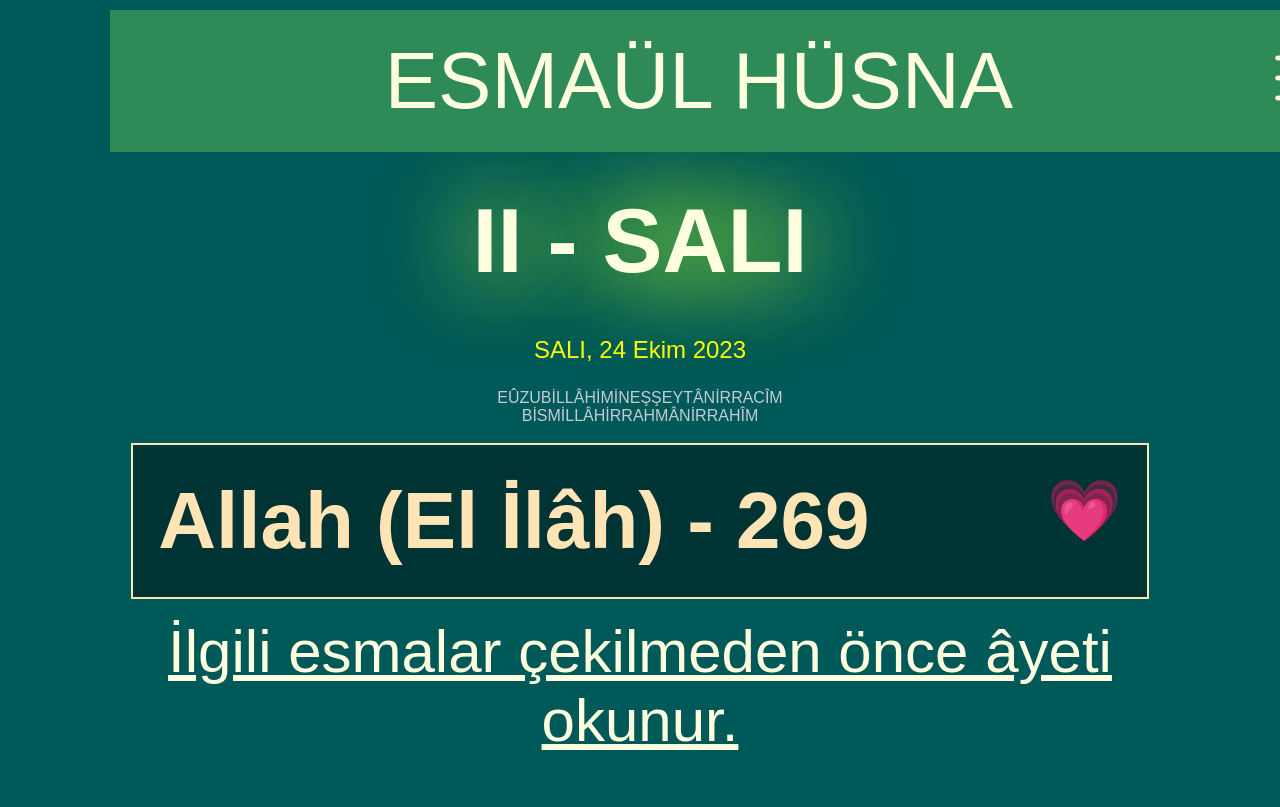
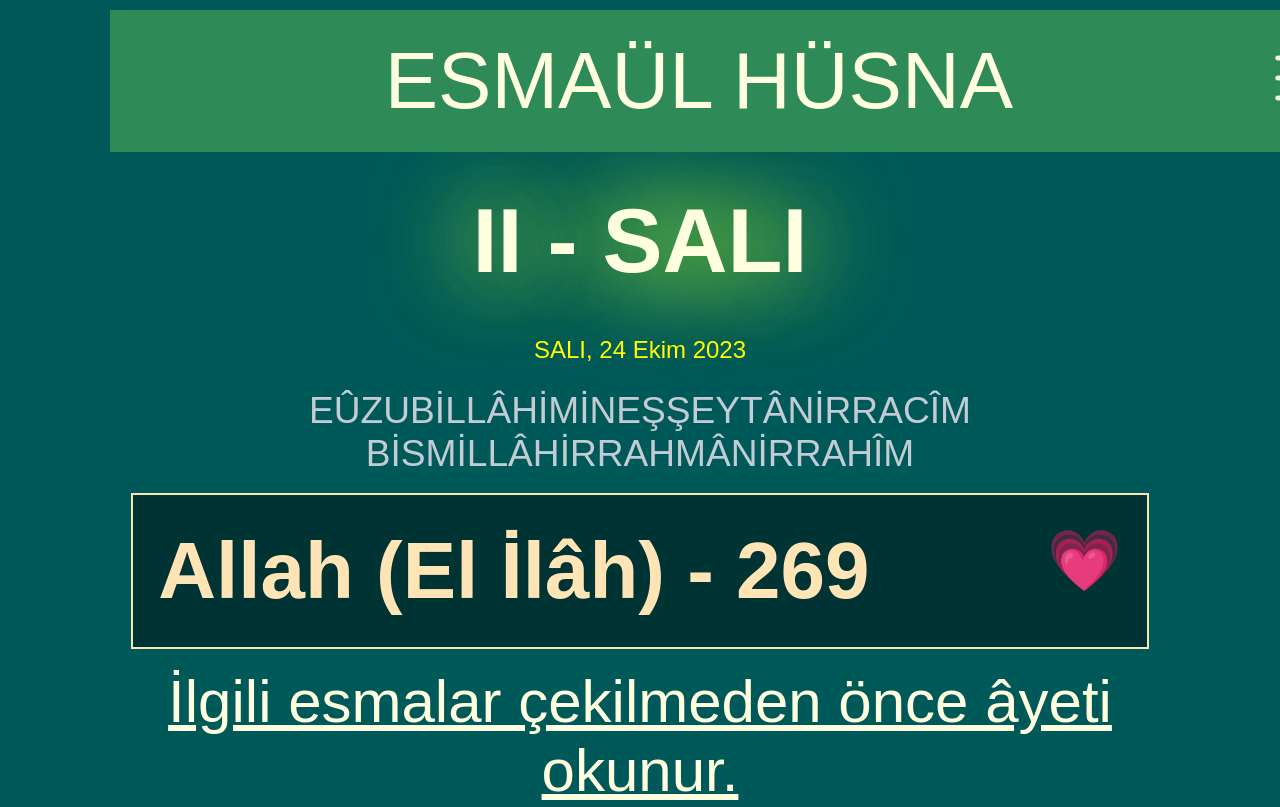
Before and after one commit to orrstudio/Esmalar, a plain HTML site: page index.html in a window 1280 px wide. Shown: the top 807 px of the page. Drawn offline with nearby package versions, Linux system fonts and the light colour scheme.

Commit message:
font-size: 3vw;

```diff
--- a/style.css
+++ b/style.css
@@ -27,6 +27,7 @@ body {
   font-family: "Arial";
   background-color: #005959;
   text-align: center;
+  font-size: 16px;
 }
 
 strong {
@@ -205,7 +206,7 @@ input[type="checkbox"]:checked+label:before {
   display: block;
   color: #c3ccd4;
   text-align: center;
-  font-size: 100%;
+  font-size: 2.9vw;
   /* font-family: Arial;
   padding: 0.5em 0.5em 0em 0.5em;
   width: 90%;
```
